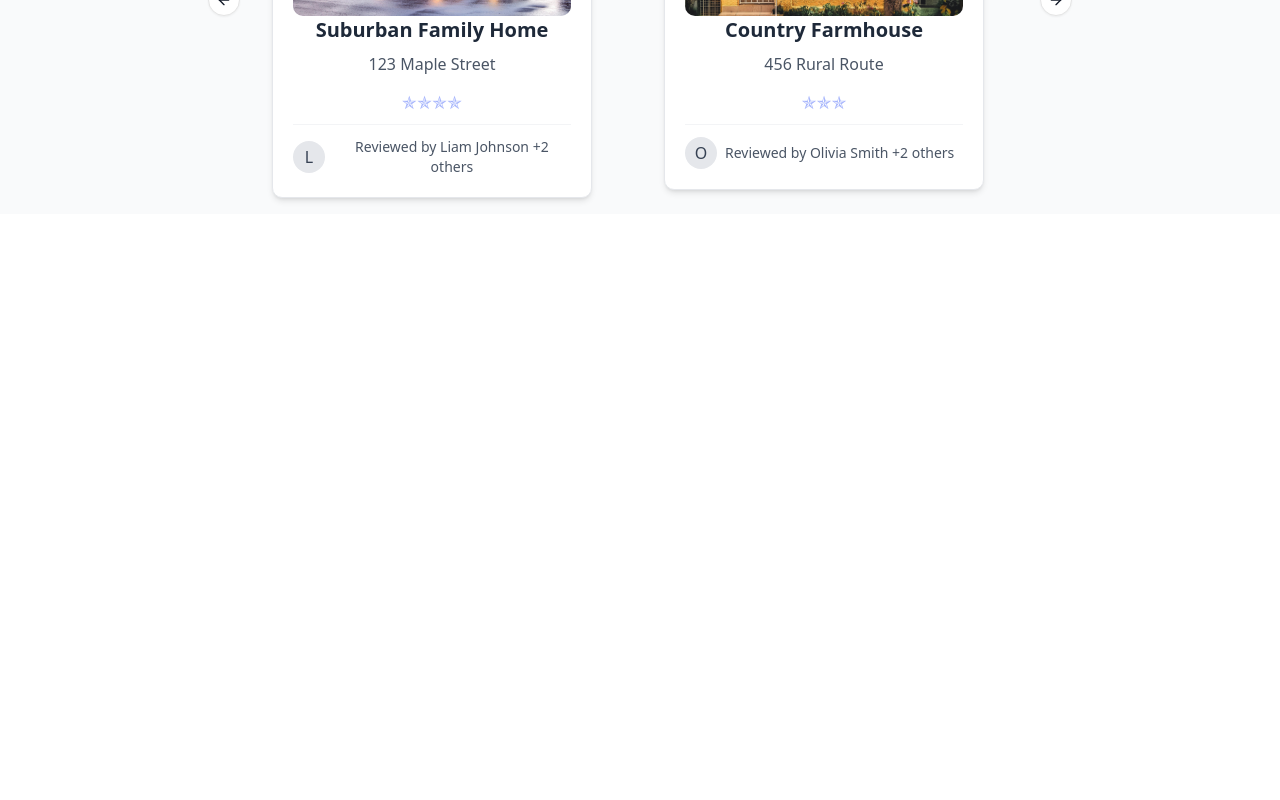
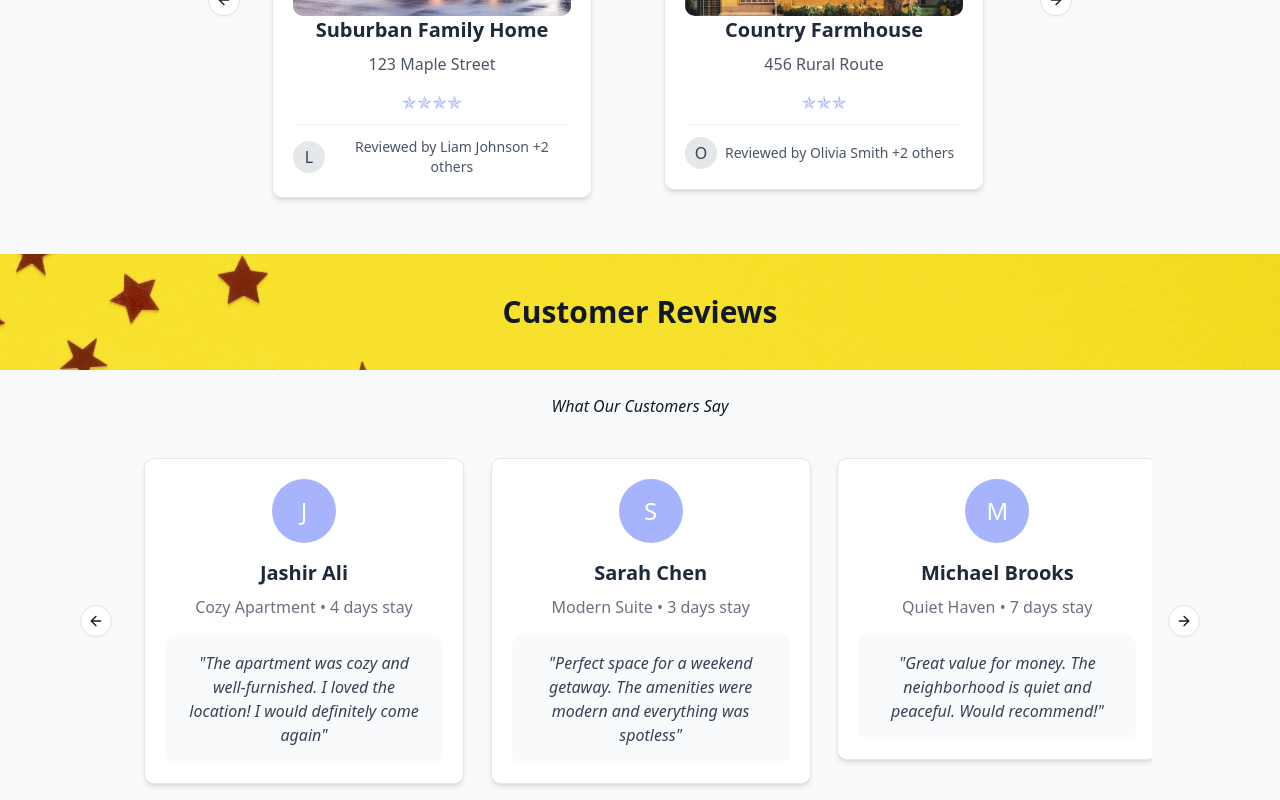
Before and after one commit to diremu/apartment-grading-app, a React (Vite) app: page / in a window 1280 px wide. Shown: the part 1522-2322 px from the top of the page. Before the commit the page ends 1736 px from the top, so only its background shows below. Built offline with nearby package versions, Linux system fonts and the light colour scheme.

Commit message:
Added reviews for the website

```diff
--- /dev/null
+++ b/src/components/ReviewBelt.jsx
@@ -0,0 +1,30 @@
+import {
+  Carousel,
+  CarouselContent,
+  CarouselItem,
+  CarouselNext,
+  CarouselPrevious,
+} from "./ui/carousel";
+import ReviewCard from "./ReviewCard";
+
+export default function ReviewBelt({ reviews }) {
+  return (
+    <Carousel opts={{
+        loop: true,
+        align: 'start',
+        watchDrag: false
+    }} className="w-[80%]">
+      <CarouselContent>
+        {reviews.map((review, index) => (
+          <CarouselItem key={index} className="basis-1/2 md:basis-1/3">
+            <div>
+              <ReviewCard review={review} />
+            </div>
+          </CarouselItem>
+        ))}
+      </CarouselContent>
+      <CarouselNext />
+      <CarouselPrevious />
+    </Carousel>
+  );
+}
--- /dev/null
+++ b/src/components/ReviewCard.jsx
@@ -0,0 +1,31 @@
+import React from "react";
+
+export default function ReviewCard({ review }) {
+  return (
+    <div className="bg-white rounded-lg shadow-md border border-gray-200 m-4 w-80 selection:bg-transparent">
+      <div className="p-5">
+        {/* Avatar circle with reviewer's initial */}
+        <div className="mb-4 flex justify-center">
+          <div className="bg-[#a5b4fc] rounded-full w-16 h-16 flex items-center justify-center text-white text-2xl font-medium">
+            {review.name.charAt(0)}
+          </div>
+        </div>
+
+        {/* Reviewer name */}
+        <h3 className="font-bold text-xl text-gray-800 mb-2 text-center">
+          {review.name}
+        </h3>
+
+        {/* Location and duration */}
+        <p className="text-gray-500 mb-4 text-center">
+          {review.location} • {review.duration} stay
+        </p>
+
+        {/* Review text */}
+        <div className="mt-4 bg-gray-50 p-4 rounded-lg">
+          <p className="text-gray-700 italic">"{review.review}"</p>
+        </div>
+      </div>
+    </div>
+  );
+}
--- /dev/null
+++ b/src/components/reviews.js
@@ -0,0 +1,38 @@
+export const Reviews = [
+    {
+        'name': "Jashir Ali",
+        'review': "The apartment was cozy and well-furnished. I loved the location! I would definitely come again",
+        'duration': "4 days",
+        'location': "Cozy Apartment",
+    },
+    {
+        'name': "Sarah Chen",
+        'review': "Perfect space for a weekend getaway. The amenities were modern and everything was spotless",
+        'duration': "3 days",
+        'location': "Modern Suite",
+    },
+    {
+        'name': "Michael Brooks",
+        'review': "Great value for money. The neighborhood is quiet and peaceful. Would recommend!",
+        'duration': "7 days",
+        'location': "Quiet Haven",
+    },
+    {
+        'name': "Emma Rodriguez",
+        'review': "Absolutely loved my stay here. The views were amazing and the interior was beautiful",
+        'duration': "5 days",
+        'location': "Luxury Apartment",
+    },
+    {
+        'name': "David Kim",
+        'review': "Excellent location and fantastic amenities. The host was very responsive and helpful",
+        'duration': "6 days",
+        'location': "City Center Apartment",
+    },
+    {
+        'name': "Lisa Thompson",
+        'review': "Such a comfortable and welcoming space. Everything was exactly as described",
+        'duration': "4 days",
+        'location': "Comfort Zone",
+    }
+]
--- /dev/null
+++ b/src/components/reviews.jsx
@@ -0,0 +1,16 @@
+import ReviewBelt from "./ReviewBelt";
+import { Reviews as reviews } from "./reviews.js";
+
+export default function ReviewsComponent() {
+    return (
+        <div className="my-10">
+            <h2 className="text-3xl font-bold text-center mb-6 bg-[url('src/assets/images/review-title.jpg')] bg-cover bg-center py-10">
+                Customer Reviews
+            </h2>
+            <p className="italic text-[16px] mb-6">What Our Customers Say</p>
+            <div className="flex justify-center">
+                <ReviewBelt reviews={reviews} />
+            </div>
+        </div>
+    );
+}
--- a/src/pages/Landing.jsx
+++ b/src/pages/Landing.jsx
@@ -1,6 +1,7 @@
 import Navbar from "../components/Navbar";
 import Apartments from "../components/apartments";
 import Houses from "../components/houses";
+import Reviews from "../components/reviews.jsx";
 
 export default function Landing() {
   return (
@@ -38,6 +39,7 @@ export default function Landing() {
         <Apartments />
         <Houses />
       </div>
+      <Reviews />
     </div>
   );
 }
```
Also changed, not shown: src/assets/images/review-title.jpg (added).
